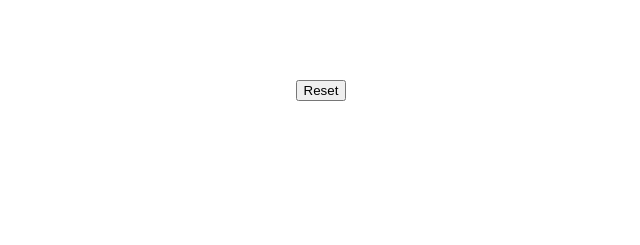
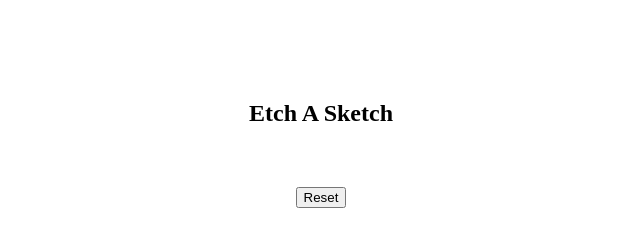
Before and after one commit to ruiyotabby/etch-a-sketch, a plain HTML site: page index.html in a window 1280 px wide. Shown: the whole page, without its empty margins (319-959 px from the left). Drawn offline with Linux system fonts and the light colour scheme.

Commit message:
Add a header

```diff
--- a/index.html
+++ b/index.html
@@ -9,6 +9,7 @@
     <script src="script.js" defer></script>
 </head>
 <body>
+    <h2>Etch A Sketch</h2>
     <div class="container"></div>
 </body>
 </html>
```
